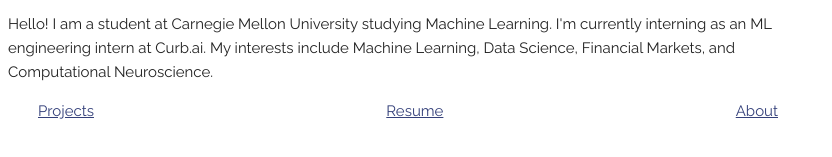
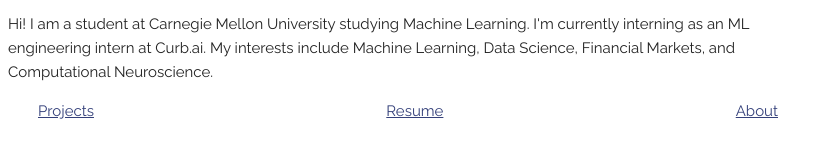
Before and after one commit to 0xEdgar/edgarxi.github.io, a plain HTML site: page index.html in a window 1280 px wide. Shown: the part 591-748 px from the top of the page, 0-832 px from the left. Drawn offline with Linux system fonts and the light colour scheme.

Commit message:
update me

```diff
--- a/index.html
+++ b/index.html
@@ -17,7 +17,7 @@
     <p>
       <img src="img/edgar.jpg" height = "500" width = "375"/>
     </p>
-    <p>Hello! I am a student at Carnegie Mellon University studying Machine Learning. I'm currently interning as an ML engineering intern at Curb.ai. My interests include Machine Learning, Data Science, Financial Markets, and Computational Neuroscience.</p>
+    <p>Hi! I am a student at Carnegie Mellon University studying Machine Learning. I'm currently interning as an ML engineering intern at Curb.ai. My interests include Machine Learning, Data Science, Financial Markets, and Computational Neuroscience.</p>
     <ul id="menu">
         <li class="nav nav1">
           <a href="projects.html">Projects</a>
```
